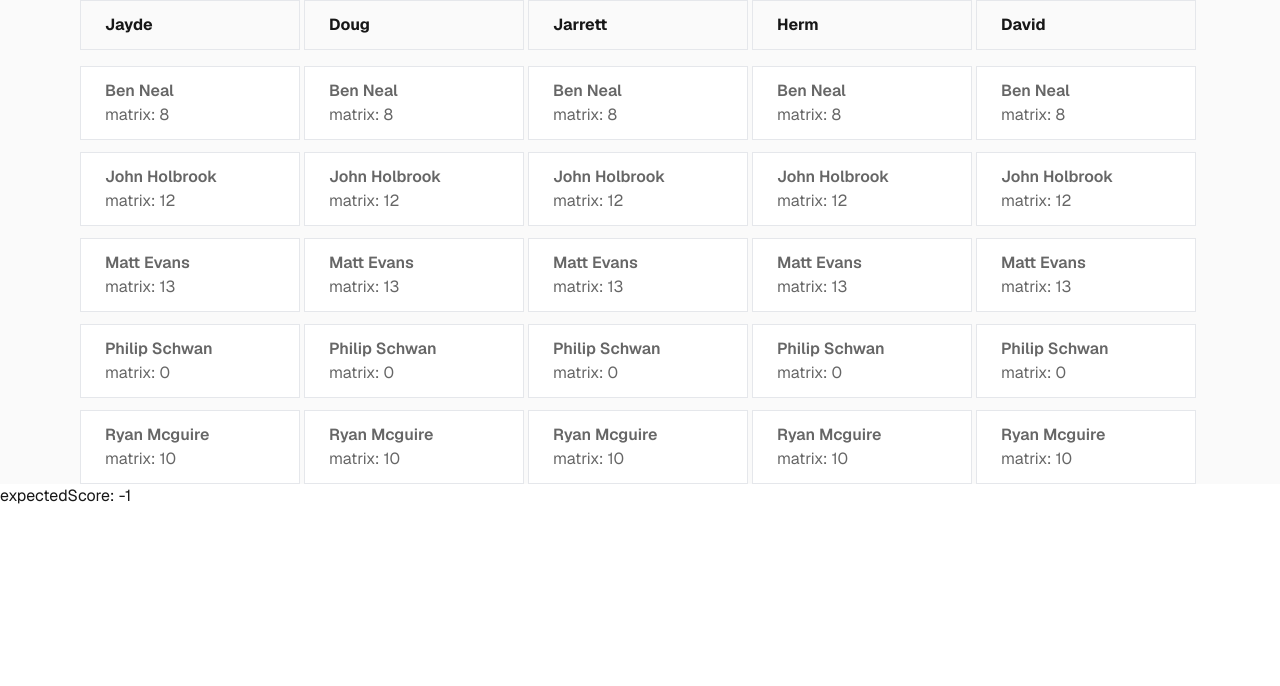
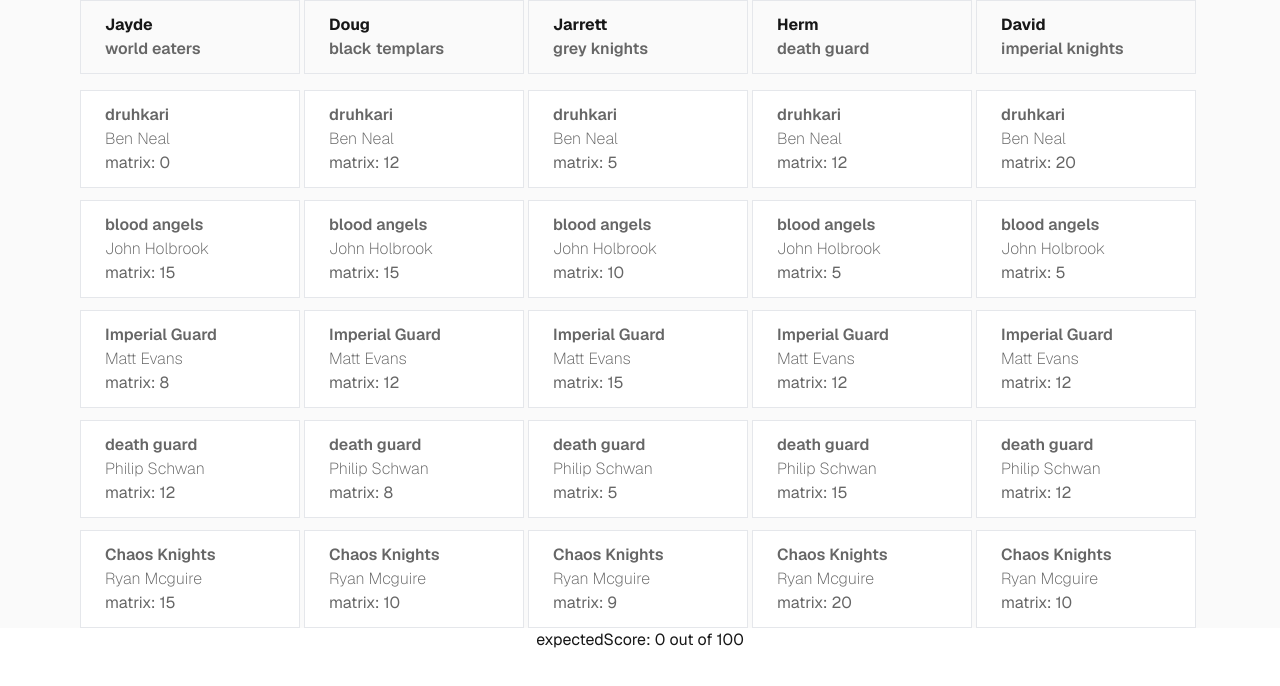
Before and after one commit to JaydeRussell/teams-match-making-fe, a Next.js app: page / in a window 1280 px wide. Shown: the top 686 px of the page. Built offline with nearby package versions, Linux system fonts and the light colour scheme.

Commit message:
setup the pairings matrix page

```diff
--- a/app/page.tsx
+++ b/app/page.tsx
@@ -1,38 +1,121 @@
+"use client";
+import React from "react";
+
 import Pairing from "./pages/pairing/pairing";
 
-export default function Home() {
-
-  const players: Player[] = [
-    { name: "Jayde", faction: "world eaters", id: 0 },
-    { name: "Doug", faction: "black templars", id: 1 },
-    { name: "Jarrett", faction: "grey knights", id: 2 },
-    { name: "Herm", faction: "death guard", id: 3 },
-    { name: "David", faction: "imperial knights", id: 4 },
-  ];
-  const opponents: Player[] = [
-    { name: "Ben Neal", faction: "druhkari", matchup: 8, id: 0 },
-    { name: "John Holbrook", faction: "blood angels", matchup: 12, id: 1 },
-    { name: "Matt Evans", faction: "Imperial Guard", matchup: 13, id: 2 },
-    { name: "Philip Schwan", faction: "death guard", matchup: 0, id: 3 },
-    { name: "Ryan Mcguire", faction: "Chaos Knights", matchup: 10, id: 4 },
-  ];
+const playerMasterList: Player[] = [
+  {
+    id: 0,
+    name: "Jayde",
+    faction: "world eaters",
+    matrix: new Map<string, number>([
+      ["druhkari", 0],
+      ["blood angels", 15],
+      ["Imperial Guard", 8],
+      ["death guard", 12],
+      ["Chaos Knights", 15]
+    ]),
+  },
+  {
+    id: 1,
+    name: "Doug",
+    faction: "black templars",
+    matrix: new Map<string, number>([
+      ["druhkari", 12],
+      ["blood angels", 15],
+      ["Imperial Guard", 12],
+      ["death guard", 8],
+      ["Chaos Knights", 10]
+    ]),
+  },
+  {
+    id: 2,
+    name: "Jarrett",
+    faction: "grey knights",
+    matrix: new Map<string, number>([
+      ["druhkari", 5],
+      ["blood angels", 10],
+      ["Imperial Guard", 15],
+      ["death guard", 5],
+      ["Chaos Knights", 9]
+    ]),
+  },
+  {
+    id: 3,
+    name: "Herm",
+    faction: "death guard",
+    matrix: new Map<string, number>([
+      ["druhkari", 12],
+      ["blood angels", 5],
+      ["Imperial Guard", 12],
+      ["death guard", 15],
+      ["Chaos Knights", 20]
+    ]),
+  },
+  {
+    id: 4,
+    name: "David",
+    faction: "imperial knights",
+    matrix: new Map<string, number>([
+      ["druhkari", 20],
+      ["blood angels", 5],
+      ["Imperial Guard", 12],
+      ["death guard", 12],
+      ["Chaos Knights", 10]
+    ]),
+  },
+];
+const opponentMasterList: Opponent[] = [
+  { name: "Ben Neal", faction: "druhkari", id: 0 },
+  { name: "John Holbrook", faction: "blood angels", id: 1 },
+  { name: "Matt Evans", faction: "Imperial Guard", id: 2 },
+  { name: "Philip Schwan", faction: "death guard", id: 3 },
+  { name: "Ryan Mcguire", faction: "Chaos Knights", id: 4 },
+];
 
 
-  const expectedScore: number = -1;
+
+export default function Home() {
+  const [opponents, setOpponents] = React.useState<Opponent[]>(opponentMasterList);
+  const [players, setPlayers] = React.useState<Player[]>(playerMasterList)
+
+  const selectOpponent = (player: Player, opp: Opponent) => {
+    players[players.indexOf(player)].pair = opp
+    setOpponents(opponents.filter((opps) => opps.id != opp.id));
+    setPlayers(players)
+    return opp;
+  }
+
+  const undoPair = (player: Player) => {
+    opponents.push(player.pair!)
+    players[players.indexOf(player)].pair = undefined
+    setOpponents(opponents);
+    setPlayers([...players])
+    return player
+  }
+
+  var expectedScore: number = 0;
+
+
+  players.forEach(player => {
+    const opponent = player?.pair
+    const expected = opponent ? player.matrix?.get(opponent.faction)! : 0;
+    expectedScore = expectedScore + expected;
+  })
 
   return (
-    <div >
+    <div>
       <div className="flex items-center justify-center bg-zinc-50 font-sans dark:bg-black">
         {
           players.map(player => {
             return (
-              <Pairing key={player.id} player={player} opponents={opponents} className="bg-zinc-50 font-sans dark:bg-black" />
+              <Pairing key={player.id} player={player} opponents={opponents} selectOpponent={selectOpponent} undoPair={undoPair} className="bg-zinc-50 font-sans dark:bg-black" />
             );
           })
         }
       </div>
-      <div className="flex items-center font-sans dark:bg-black">
-        expectedScore: {expectedScore}
+      <div className="flex items-center justify-center font-sans dark:bg-black">
+        expectedScore: {expectedScore} out of {players.length * 20}
       </div>
     </div >
   );
--- a/app/pages/pairing/pairing.css
+++ b/app/pages/pairing/pairing.css
@@ -60,7 +60,7 @@
     padding: 0.5rem 0.75rem;
     border-radius: 6;
     border: 1px solid #e5e7eb;
-    background: white;
+    background: #ff0000;
     cursor: pointer;
     color: #666;
 }
--- a/app/pages/pairing/pairing.tsx
+++ b/app/pages/pairing/pairing.tsx
@@ -1,6 +1,5 @@
 "use client";
 
-import React from "react";
 import Card from "./card";
 import './pairing.css';
 
@@ -9,14 +8,17 @@ import './pairing.css';
 type PairingProps = {
     player: Player;
     opponents: Opponent[];
+    selectOpponent: selectOpponent;
+    undoPair: undoPair;
     className?: string;
 };
 
-export default function Pairing({ player, opponents, className }: PairingProps) {
-    const [selectedOpponentId, setSelectedOpponentId] = React.useState<string | number | null>(null);
-    const selectedOpponent = React.useMemo(() => opponents.find((o) => o.id === selectedOpponentId) ?? null, [selectedOpponentId, opponents]);
+type selectOpponent = (player: Player, opp: Opponent) => Player
+type undoPair = (player: Player) => Player
 
-    const showList = selectedOpponent === null;
+export default function Pairing({ player, opponents, selectOpponent, undoPair, className }: PairingProps) {
+    const showList = player.pair === undefined;
+    console.log(player)
 
     return (
         <div key={player.id} className={"pairing " + className}>
@@ -29,9 +31,8 @@ export default function Pairing({ player, opponents, className }: PairingProps)
                 )}
                 <div>
                     <strong>{player.name}</strong>
-                    {typeof player.matchup === "number" && (
-                        <div style={{ color: "#666" }}>matchup: {player.matchup}</div>
-                    )}
+                    <div style={{ fontWeight: 600, color: "#666" }}>{player.faction}</div>
+                    <div></div>
                 </div>
             </section>
 
@@ -47,7 +48,7 @@ export default function Pairing({ player, opponents, className }: PairingProps)
                                     <button
                                         type="button"
                                         className="opponent"
-                                        onClick={() => setSelectedOpponentId(opponent.id)}
+                                        onClick={() => selectOpponent(player, opponent)}
                                         aria-label={`Select opponent ${opponent.name}`}
                                     >
                                         {opponent.avatarUrl ? (
@@ -56,10 +57,11 @@ export default function Pairing({ player, opponents, className }: PairingProps)
                                             <div aria-hidden className="blank-avatar" />
                                         )}
                                         <div>
-                                            <div style={{ fontWeight: 600, color: "#666" }}>{opponent.name}</div>
-                                            {typeof opponent.matchup === "number" && (
+                                            <div style={{ fontWeight: 600, color: "#666" }}>{opponent.faction}</div>
+                                            <div style={{ fontWeight: 250, color: "#666" }}>{opponent.name}</div>
+                                            {player.matrix?.get(opponent.faction) !== undefined && (
                                                 <div style={{ color: "#666" }}>
-                                                    matrix: {opponent.matchup}
+                                                    matrix: {player.matrix?.get(opponent.faction)}
                                                 </div>
                                             )}
                                         </div>
@@ -71,11 +73,18 @@ export default function Pairing({ player, opponents, className }: PairingProps)
                 </section>
             ) : (
                 <section aria-label="Selected Matchup" >
-                    <div className="selected-matchup" >
-                        <Card title="Opponent" person={selectedOpponent!} />
-                        <button type="button" className="undo-button" onClick={() => setSelectedOpponentId(null)} >
-                            undo pairing
-                        </button>
+                    <div className="opponent" >
+                        <button type="button" className="undo-button" onClick={() => undoPair(player)} >X</button>
+                        <div>
+                            <div style={{ fontWeight: 600, color: "#666" }}>{player.pair!.faction}</div>
+                            <div style={{ fontWeight: 250, color: "#666" }}>{player.pair!.name}</div>
+                            {player.matrix?.get(player.pair!.faction) !== undefined && (
+                                <div style={{ color: "#666" }}>
+                                    matrix: {player.matrix?.get(player.pair!.faction)}
+                                </div>
+                            )}
+                        </div>
+
                     </div>
                 </section>
             )}
--- a/types/player.d.ts
+++ b/types/player.d.ts
@@ -1,7 +1,9 @@
 type Player = {
-    id: string | number;
+    id: number;
     name: string;
     faction: string;
+    matrix?: Map<string, number>;
+    pair?: Opponent;
     matchup?: number;
     avatarUrl?: string;
 };
```
